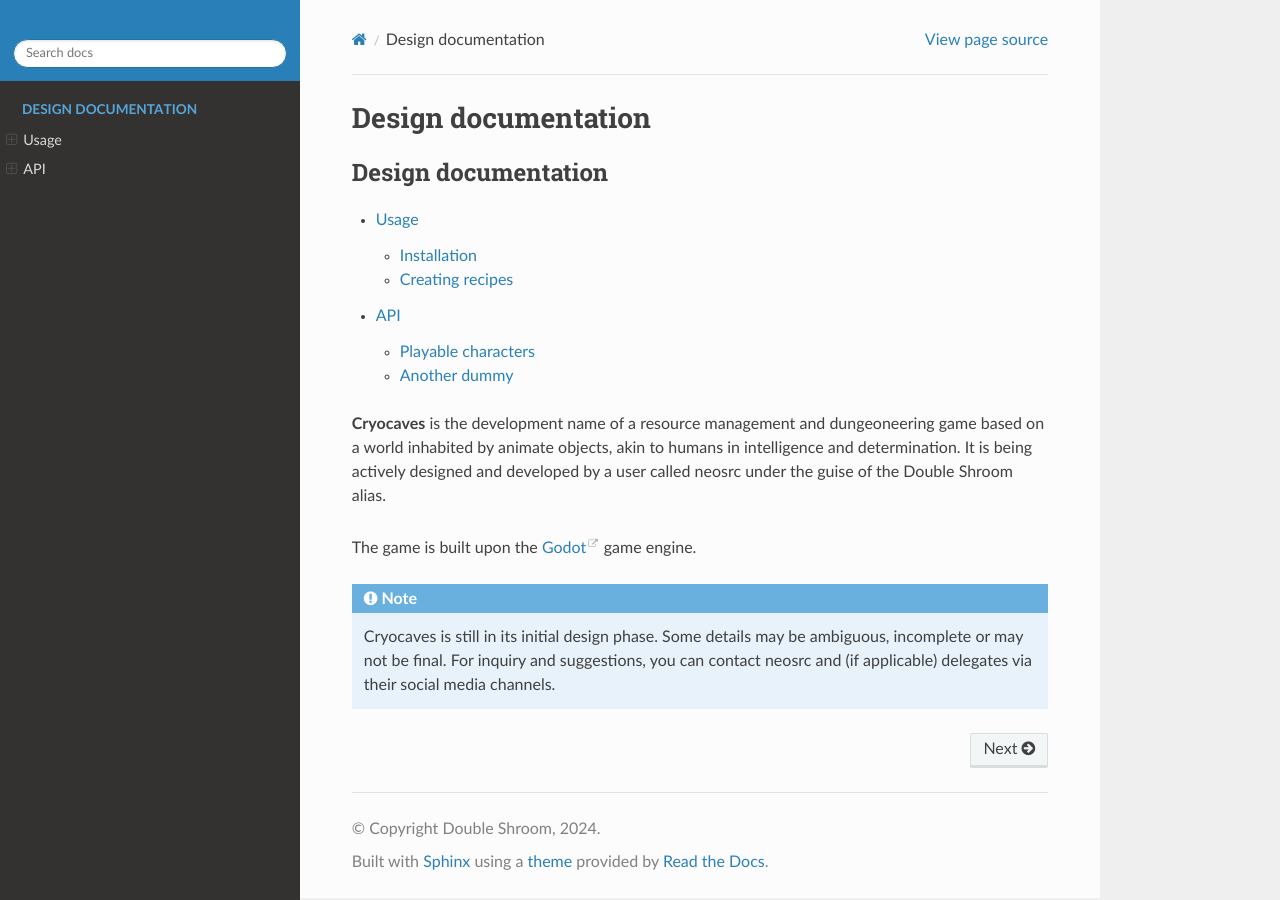
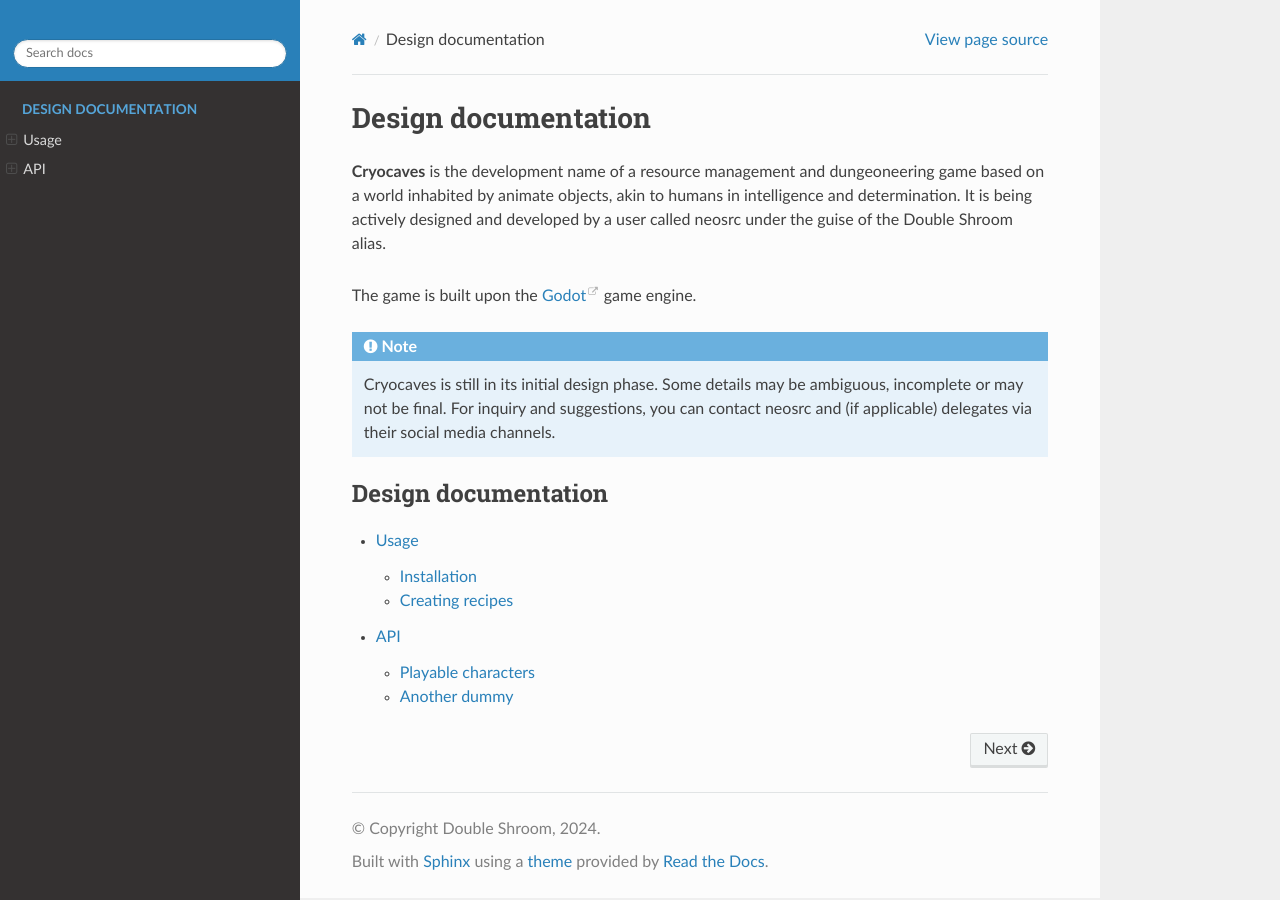
Before and after one commit to neosrc1/cryo-docs, a Sphinx documentation site: the page built from docs/source/index.rst, in a window 1280 px wide. Built offline with Sphinx 7.4.7 and the Read the Docs theme 2.0.0, drawn with Linux system fonts in a browser that asks for light colours; some of the changed lines change nothing that is shown.

Commit message:
isdfhkjsdfhksdfs

```diff
--- a/docs/source/index.rst
+++ b/docs/source/index.rst
@@ -1,11 +1,5 @@
 Design documentation
 ===============================================================
-
-.. toctree::
-   :caption: Design documentation
-
-   usage
-   api
 
 **Cryocaves** is the development name of a resource management and dungeoneering game based on a world inhabited by animate objects, akin to humans in intelligence and determination.
 It is being actively designed and developed by a user called neosrc under the guise of the Double Shroom alias.
@@ -16,3 +10,9 @@ The game is built upon the `Godot <https://godotengine.org>`_ game engine.
 
    Cryocaves is still in its initial design phase. Some details may be ambiguous, incomplete or may not be final.
    For inquiry and suggestions, you can contact neosrc and (if applicable) delegates via their social media channels.
+
+.. toctree::
+   :caption: Design documentation
+
+   usage
+   api
```
